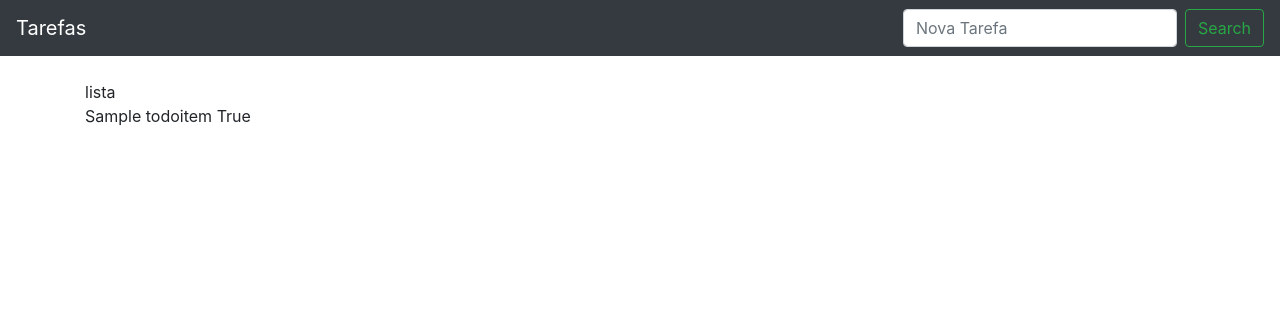
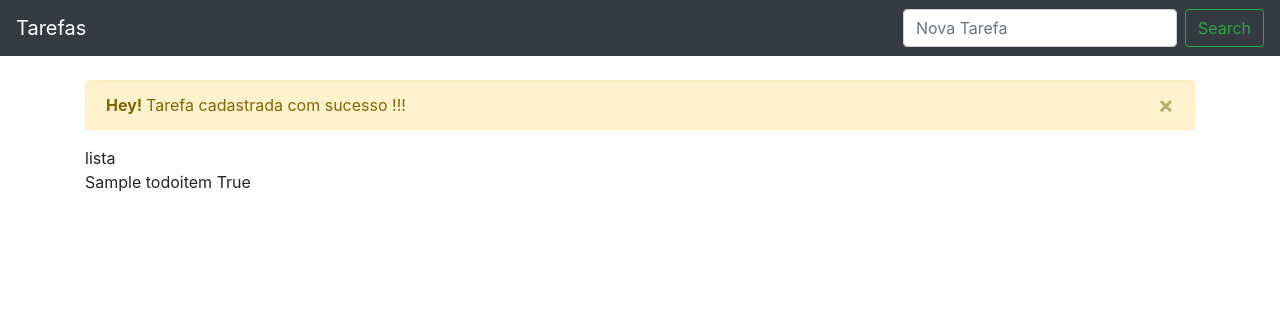
Before and after one commit to brunogeek9/django-todo-app, a Django app: page / in a window 1280 px wide. Shown: the top 316 px of the page. Run offline with Django 3.2, Linux system fonts and the light colour scheme; tables that the repository leaves empty hold one stand-in row (values such as "Sample post"); one stand-in notice (Sample message) is shown; some libraries are stand-ins or nearby versions.

Commit message:
adição de mensagem ao cadastro de tarefa

```diff
--- a/todo/todos/templates/todo_list.html
+++ b/todo/todos/templates/todo_list.html
@@ -1,7 +1,14 @@
 {% extends 'base.html' %}
 {% block content %}
     {% if messages %}
-
+        {% for message in messages %}
+            <div class="alert alert-warning alert-dismissible fade show" role="alert">
+            <strong>Hey! </strong> Tarefa cadastrada com sucesso !!!
+            <button type="button" class="close" data-dismiss="alert" aria-label="Close">
+                <span aria-hidden="true">&times;</span>
+            </button>
+            </div>
+        {% endfor %}
     {% endif %}
     lista
     <br>
```
